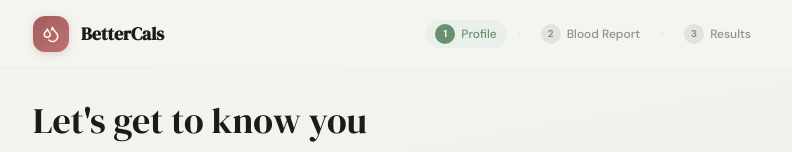
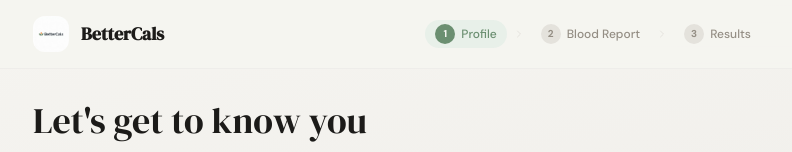
Before and after one commit to cyrusamalan/BetterCals, a Next.js app: page / in a window 1280 px wide. Shown: the top 152 px of the page, without its empty margins (243-1035 px from the left). Built offline with nearby package versions, Linux system fonts and the light colour scheme.

Commit message:
chore: update BetterCals logo
Use provided logo in headers and add asset under public/brand.

Made-with: Cursor

```diff
--- a/app/page.tsx
+++ b/app/page.tsx
@@ -2,6 +2,7 @@
 
 import { useState } from 'react';
 import { Heart, Activity, FileText, Droplets, ChevronRight } from 'lucide-react';
+import Image from 'next/image';
 import TDEEForm from '@/components/TDEEForm';
 import BloodReportUploader from '@/components/BloodReportUploader';
 import BloodValuesForm from '@/components/BloodValuesForm';
@@ -131,14 +132,15 @@ export default function Home() {
       >
         <div className="max-w-3xl mx-auto px-5 py-4 flex items-center justify-between">
           <div className="flex items-center gap-3">
-            <div
-              className="w-9 h-9 rounded-xl flex items-center justify-center relative noise overflow-hidden"
-              style={{
-                background: 'linear-gradient(135deg, #a05a5a 0%, #c07070 100%)',
-                boxShadow: '0 2px 8px rgba(160, 90, 90, 0.25)',
-              }}
-            >
-              <Droplets className="w-[18px] h-[18px] relative z-10" style={{ color: 'var(--text-inverse)' }} />
+            <div className="w-9 h-9 rounded-xl overflow-hidden flex items-center justify-center bg-white/70">
+              <Image
+                src="/brand/bettercals-logo.png"
+                alt="BetterCals"
+                width={64}
+                height={64}
+                className="w-full h-full object-cover"
+                priority
+              />
             </div>
             <div>
               <h1 className="text-lg font-bold font-display" style={{ color: 'var(--text-primary)' }}>
--- a/components/BloodTestDashboard.tsx
+++ b/components/BloodTestDashboard.tsx
@@ -1,6 +1,7 @@
 'use client';
 
 import dynamic from 'next/dynamic';
+import Image from 'next/image';
 import { AnalysisResult, BloodMarkers, Insight, UserProfile } from '@/types';
 import { REFERENCE_RANGES, getMarkerStatus } from '@/lib/bloodParser';
 import {
@@ -382,7 +383,16 @@ export default function BloodTestDashboard({ result, markers, profile, onReset }
             New Analysis
           </button>
           <div className="flex items-center gap-2">
-            <Droplets className="w-4 h-4" style={{ color: 'var(--accent-rose)' }} />
+            <div className="w-6 h-6 rounded-lg overflow-hidden bg-white/70 flex items-center justify-center">
+              <Image
+                src="/brand/bettercals-logo.png"
+                alt="BetterCals"
+                width={48}
+                height={48}
+                className="w-full h-full object-cover"
+                priority
+              />
+            </div>
             <span className="text-sm font-bold font-display" style={{ color: 'var(--text-primary)' }}>BetterCals</span>
           </div>
         </div>
```
Also changed, not shown: public/brand/bettercals-logo.png (added).
